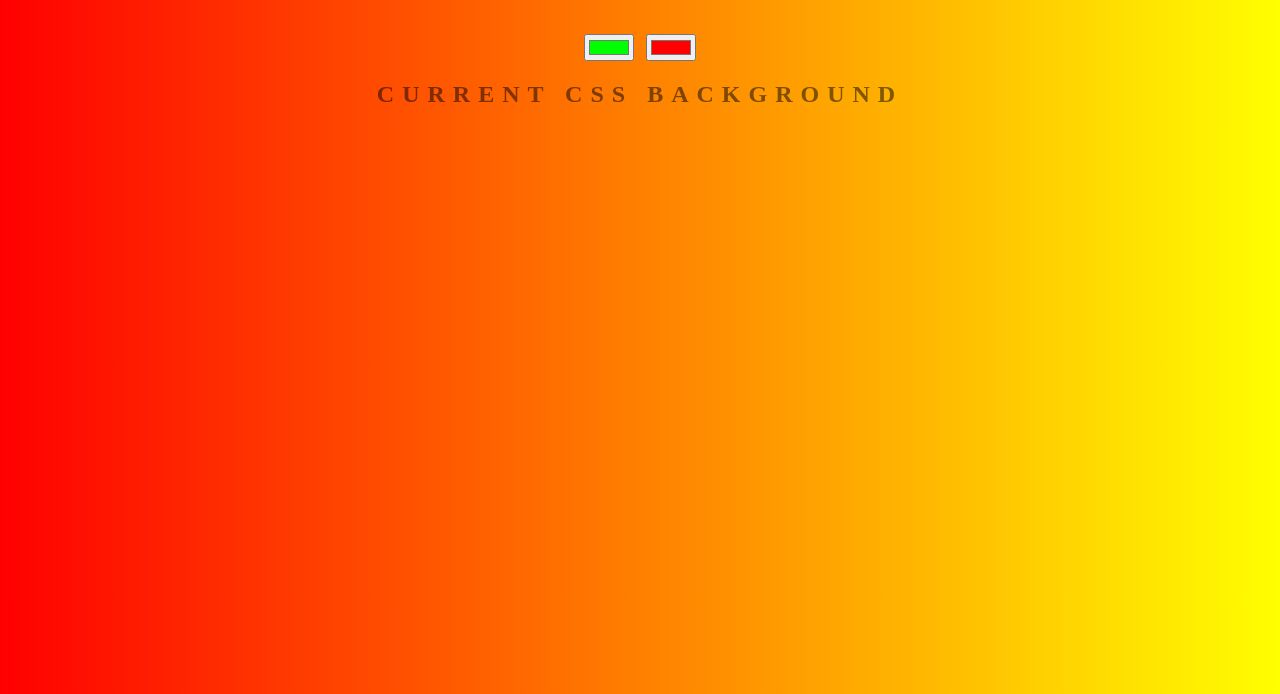
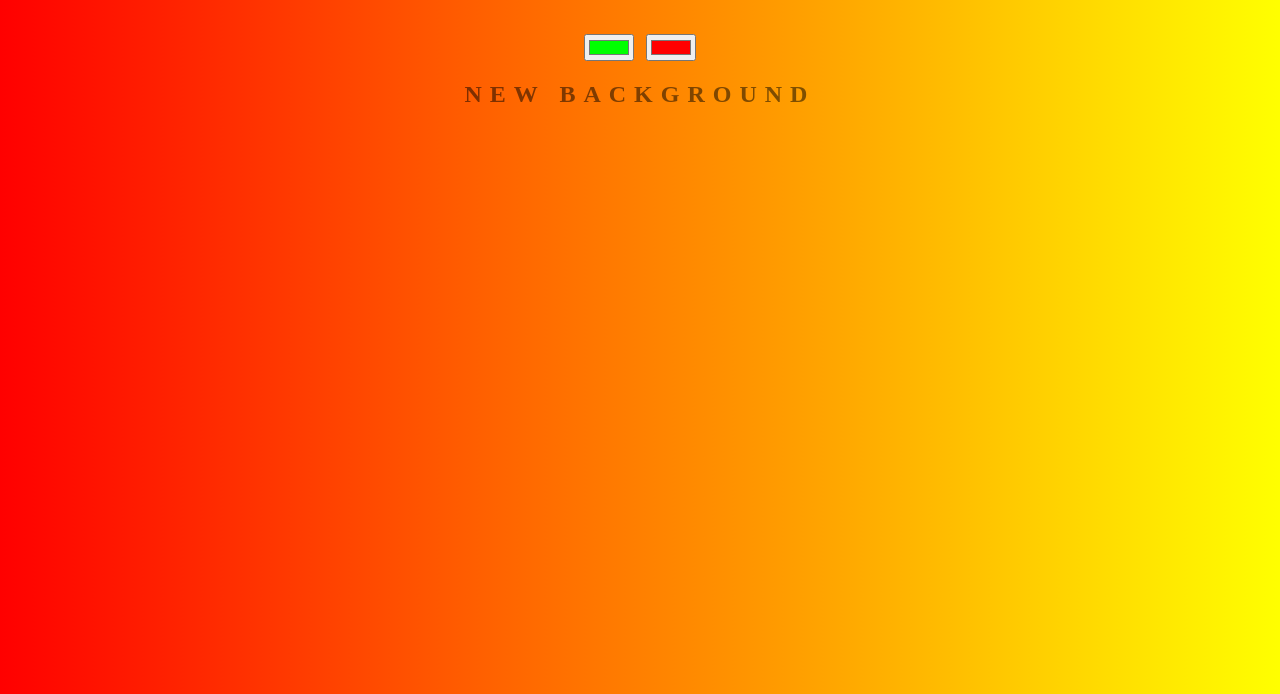
Before and after one commit to stevster5555/background-generator, a plain HTML site: page index.html in a window 1280 px wide. Shown: the part 106-800 px from the top of the page. Drawn offline with Linux system fonts and the light colour scheme.

Commit message:
changing text

```diff
--- a/index.html
+++ b/index.html
@@ -8,7 +8,7 @@
 	<h1>Cool Generator</h1>
 	<input class="color1" type="color" name="color1" value="#00ff00">
 	<input class="color2" type="color" name="color2" value="#ff0000">
-	<h2>Current CSS Background</h2>
+	<h2>New background</h2>
 	<h3></h3>
 	<script type="text/javascript" src="script.js"></script>
 </body>
```
